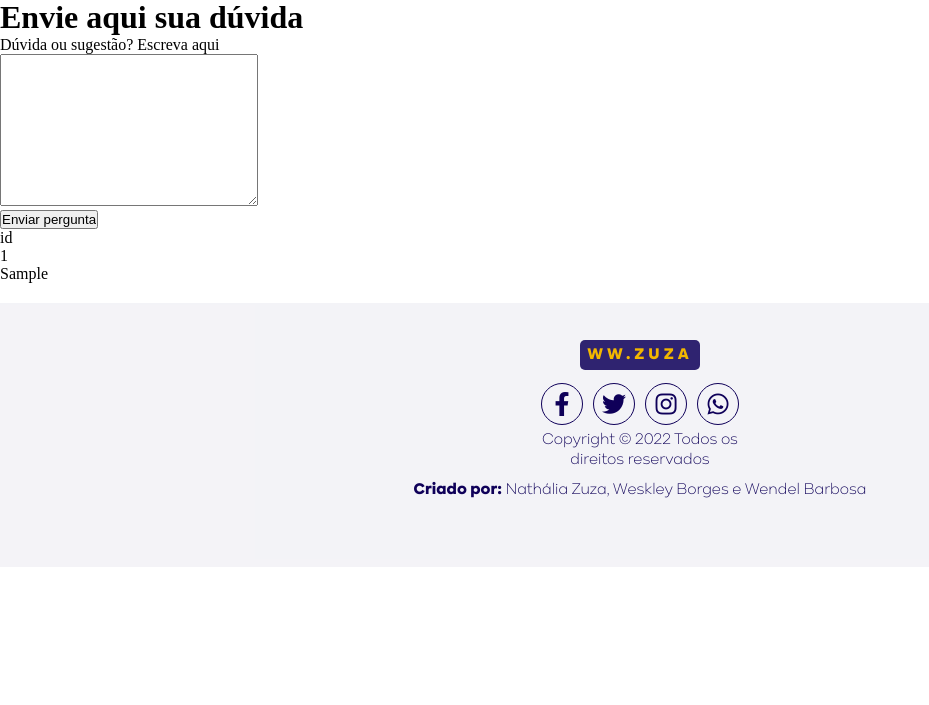
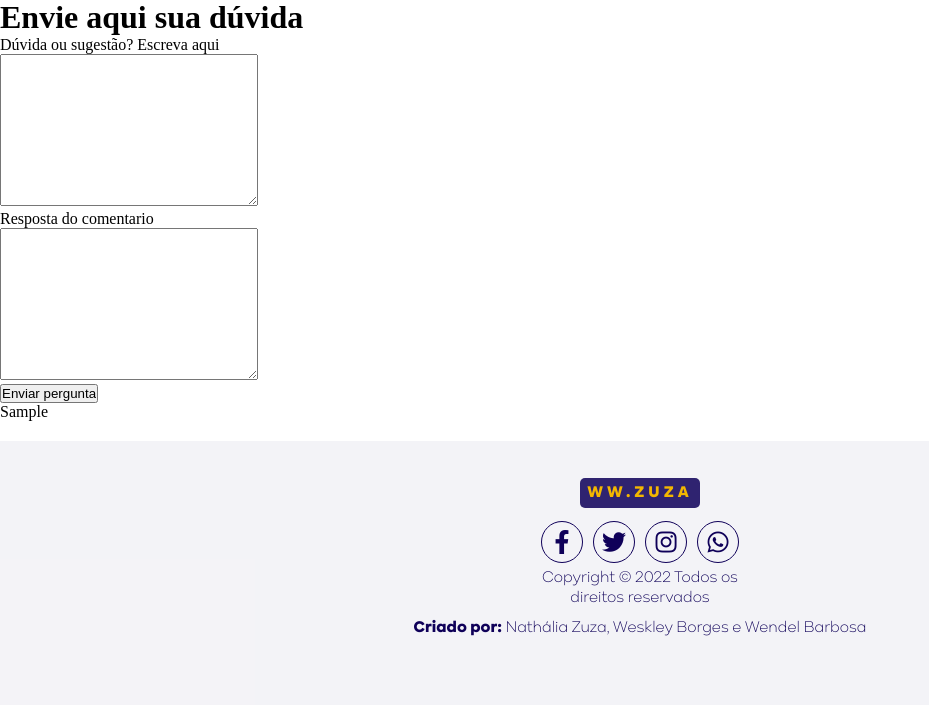
Before and after one commit to NathaliaZuza/ProjetoWW_Zuza, a PHP site: page /index.php in a window 1280 px wide. Shown: the part 2236-2941 px from the top of the page, without its empty margins (0-929 px from the left). Before the commit the page ends 2734 px from the top, so only its background shows below. Run offline with PHP 8.4, Linux system fonts and the light colour scheme; data comes from the database, SQL or seed files in the repository; both versions use the stored data as it was after the commit; tables that the repository leaves empty hold one stand-in row (values such as "Sample post"); some libraries are stand-ins or nearby versions.

Commit message:
comentario

```diff
--- a/dao/ComentarioDAO.php
+++ b/dao/ComentarioDAO.php
@@ -12,12 +12,13 @@ class ComentarioDAO {
     public function salvar( ComentarioDTO $comentarioDTO ) {
         try {
             $sql = "INSERT INTO comentario "
-                . "(comentario, cliente_id) "
-                . "VALUES(?,?)";
+                . "(comentario, resposta_comentario, cliente_id) "
+                . "VALUES(?,?,?)";
 
             $stmt = $this->pdo->prepare( $sql );
             $stmt->bindValue( 1, $comentarioDTO->getComent() );
-            $stmt->bindValue( 2, $comentarioDTO->getClienteId() );
+            $stmt->bindValue( 2, $comentarioDTO->getRespostaComent() );
+            $stmt->bindValue( 3, $comentarioDTO->getClienteId() );
             return $stmt->execute();
         } catch ( PDOException $e ) {
             echo $e->getMessage();
@@ -61,11 +62,12 @@ class ComentarioDAO {
     public function update( ComentarioDTO $comentarioDTO ) {
         try {
             $sql = "UPDATE comentario SET "
-                . "comentario=? "
+                . "comentario=? resposta_comentario=? "
                 . "WHERE id=?";
             $stmt = $this->pdo->prepare( $sql );
             $stmt->bindValue( 1, $comentarioDTO->getComent() );
-            $stmt->bindValue( 2, $comentarioDTO->getId() );
+            $stmt->bindValue( 2, $comentarioDTO->getRespostaComent() );
+            $stmt->bindValue( 3, $comentarioDTO->getId() );
             return $stmt->execute();
 
         } catch ( PDOException $e ) {
--- a/dto/ComentarioDTO.php
+++ b/dto/ComentarioDTO.php
@@ -3,6 +3,7 @@
 class ComentarioDTO {
     private $id;
     private $comentario;
+    private $resposta_comentario;
     private $cliente_id;
 
     public function getId() {
@@ -11,19 +12,22 @@ class ComentarioDTO {
     public function setId( $id ) {
         $this->id = $id;
     }
+    public function getRespostaComent() {
+        return $this->resposta_comentario;
+    }
+    public function setRespostaComent($resposta_comentario) {
+        $this->resposta_comentario = $resposta_comentario;
+    }
     public function getComent() {
         return $this->comentario;
     }
     public function setComent($comentario) {
         $this->comentario = $comentario;
     }
-
     public function getClienteId() {
         return $this->cliente_id;
     }
-
-    public function setClienteId( $cliente_id )
-    {
+    public function setClienteId( $cliente_id ) {
         $this->cliente_id = $cliente_id;
     }
 }
--- a/index.php
+++ b/index.php
@@ -108,10 +108,15 @@
                     </div>
                 </div>
                 <div class="row">
+                    <div class="inputbox">
+                        <label for="resposta_comentario">Resposta do comentario</label><br>
+                        <textarea name="resposta_comentario" id="resposta_comentario" cols="30" rows="10"></textarea>
+                    </div>
+                </div>
+                <div class="row">
                     <input type="submit" value="Enviar pergunta" id="cadastrar">
                 </div>
             </form>
-
         <?php
 
             require_once './dao/ComentarioDAO.php';
@@ -126,20 +131,20 @@
             $comentarios   = $comentarioDAO->findAll();
             // $comentario    = $comentarioDAO->findById( $id );
 
-            echo "id", $idCliente;
+            // echo "id", $idCliente;
 
             if (!empty($comentarios)) {
                 foreach ($comentarios as $comentario) {
                     echo "<div id='comentarios'>";
-                    echo "      <div> {$comentario["id"]} </div>";
+                    // echo "      <div> {$comentario["id"]} </div>";
                     echo "      <div> {$comentario["comentario"]} </div>";
+                    // echo "      <div> {$comentario["resposta_comentario"]} </div>";
                     echo "</div>";
                 }
             } else {
                 echo "Não existe comentarios";
             }
         ?>
-
     </div>
 
 
```
Also changed, not shown: controller/produto/comentarioController.php (+5 -5 lines), sql/ww_zuza.sql (+14 -0 lines), img/produto/foto/62954c7fdc8e1.jpg (added).
